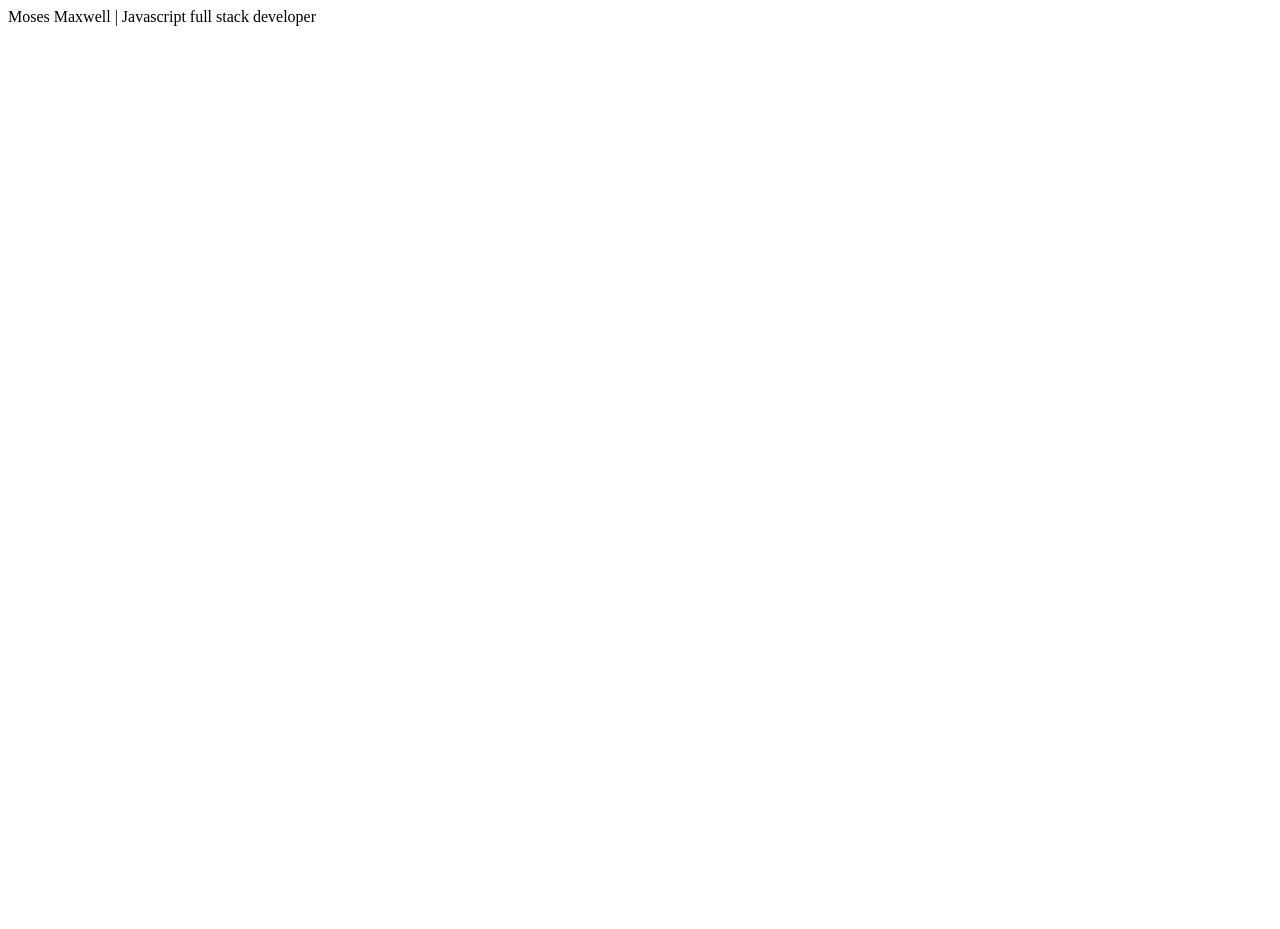
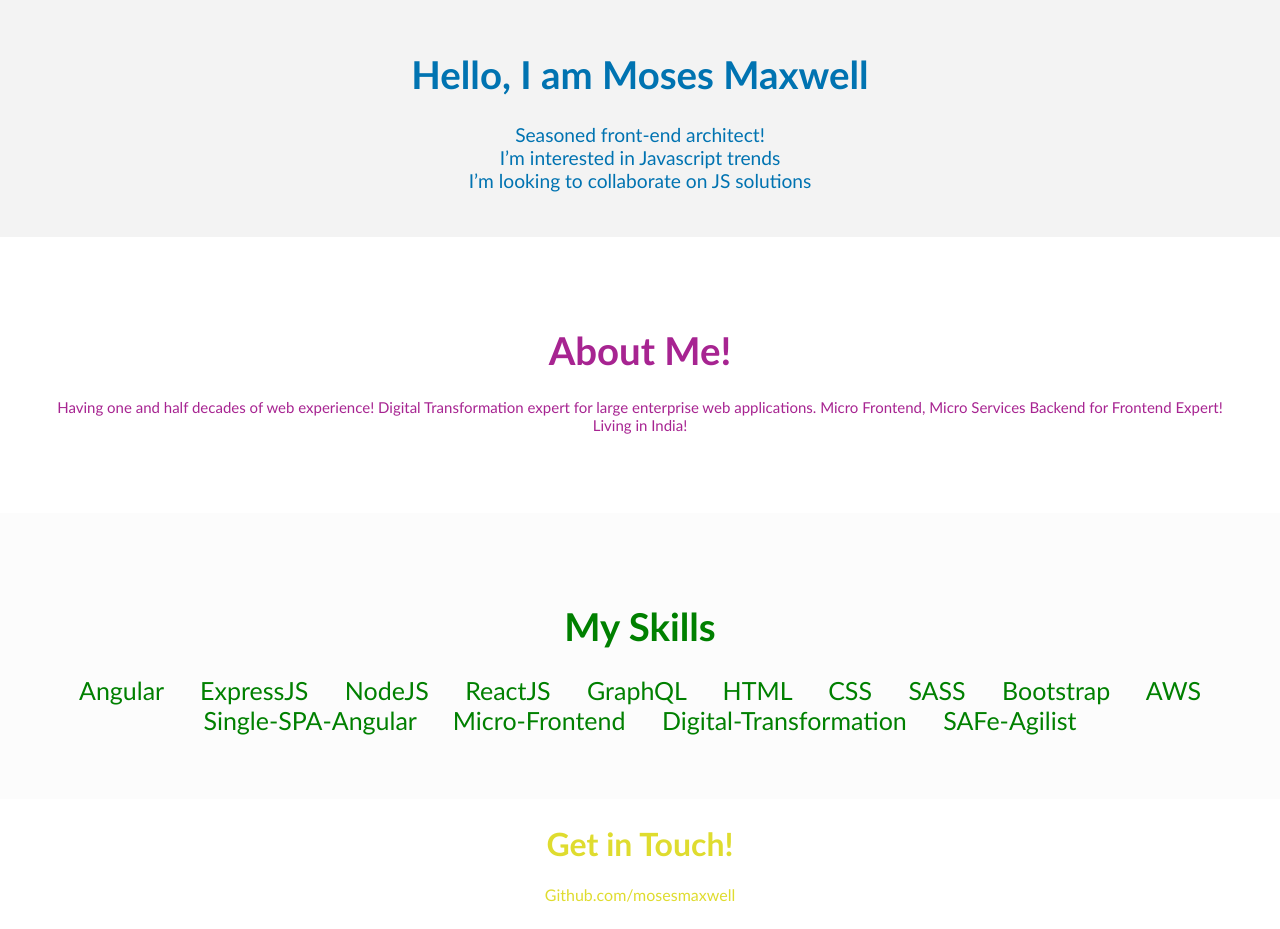
Before and after one commit to mosesmaxwell/mosesmaxwell.github.io, a plain HTML site: page index.html in a window 1280 px wide. Before the commit the page ends 800 px from the top, so only its background shows below. Drawn offline with Linux system fonts and the light colour scheme.

Commit message:
profile update

```diff
--- a/index.html
+++ b/index.html
@@ -1 +1,136 @@
-Moses Maxwell | Javascript full stack developer
+<!DOCTYPE html>
+<html lang="en">
+
+<head>
+    <meta charset="UTF-8">
+    <meta name="viewport" content="width=device-width, initial-scale=1.0">
+    <meta http-equiv="X-UA-Compatible" content="ie=edge">
+    <title>Moses Maxwell | UI Micro Front End Architect</title>
+    <style>
+        body {
+            background-color: white;
+            text-align: center;
+            margin: 0;
+            padding: 0;
+        }
+
+        .head-container {
+            padding: 2% 0;
+            width: 100%;
+            font-family: 'Gill Sans', 'Gill Sans MT', Calibri, 'Trebuchet MS', sans-serif;
+            font-size: larger;
+            background-color: #f3f3f3;
+            color: #0073b1;
+        }
+
+        .about-container {
+            padding: 5% 0;
+            width: 100%;
+            font-family: 'Gill Sans', 'Gill Sans MT', Calibri, 'Trebuchet MS', sans-serif;
+            font-size: larger;
+            color: #a72491;
+        }
+
+        .caption-text {
+            font-family: 'Gill Sans', 'Gill Sans MT', Calibri, 'Trebuchet MS', sans-serif;
+            font-size: 15px;
+        }
+
+        .skills-container {
+            padding: 5% 0;
+            width: 100%;
+            font-family: 'Gill Sans', 'Gill Sans MT', Calibri, 'Trebuchet MS', sans-serif;
+            font-size: larger;
+            background-color: #fcfcfc;
+            color: #21af2d;
+        }
+
+        .my-skills {
+            margin: 0 5%;
+            font-family: 'Gill Sans', 'Gill Sans MT', Calibri, 'Trebuchet MS', sans-serif;
+            font-size: 25px;
+            font-weight: 0.5;
+            word-spacing: 30px;
+        }
+
+        .skills-container {
+            padding: 5% 0;
+            width: 100%;
+            font-family: 'Gill Sans', 'Gill Sans MT', Calibri, 'Trebuchet MS', sans-serif;
+            font-size: larger;
+            background-color: #fcfcfc;
+            color: green;
+        }
+
+        .footer {
+            margin: 2% 0;
+            font-family: 'Gill Sans', 'Gill Sans MT', Calibri, 'Trebuchet MS', sans-serif;
+            color: #dfdc2f;
+        }
+
+        a {
+            text-decoration: none;
+            color: #dfdc2f;
+        }
+
+        a:hover {
+            text-decoration: underline;
+        }
+    </style>
+</head>
+
+<body>
+    <header>
+        <div class="head-container">
+            <h1>Hello, I am Moses Maxwell</h1>
+            <p>
+                Seasoned front-end architect! <br>
+                I’m interested in Javascript trends <br>
+                I’m looking to collaborate on JS solutions <br>
+
+            </p>
+        </div>
+    </header>
+    <caption>
+        <div class="about-container">
+            <h1>About Me!</h1>
+
+            <p class="caption-text">
+                Having one and half decades of web experience! Digital Transformation expert for large enterprise web
+                applications.
+                Micro Frontend, Micro Services Backend for Frontend Expert!
+                <br>
+                Living in India!
+            </p>
+        </div>
+        <div class="skills-container">
+            <h1>My Skills</h1>
+
+            <p class="my-skills">
+                Angular
+                ExpressJS
+                NodeJS
+                ReactJS
+                GraphQL
+                HTML
+                CSS
+                SASS
+                Bootstrap
+                AWS
+                Single-SPA-Angular
+                Micro-Frontend
+                Digital-Transformation
+                SAFe-Agilist
+            </p>
+        </div>
+    </caption>
+
+    <footer>
+        <div class="footer">
+            <h1>Get in Touch!</h1>
+            <a href="https://github.com/mosesmaxwell" target="_blank">Github.com/mosesmaxwell</a>
+        </div>
+    </footer>
+</body>
+
+</html>
```
